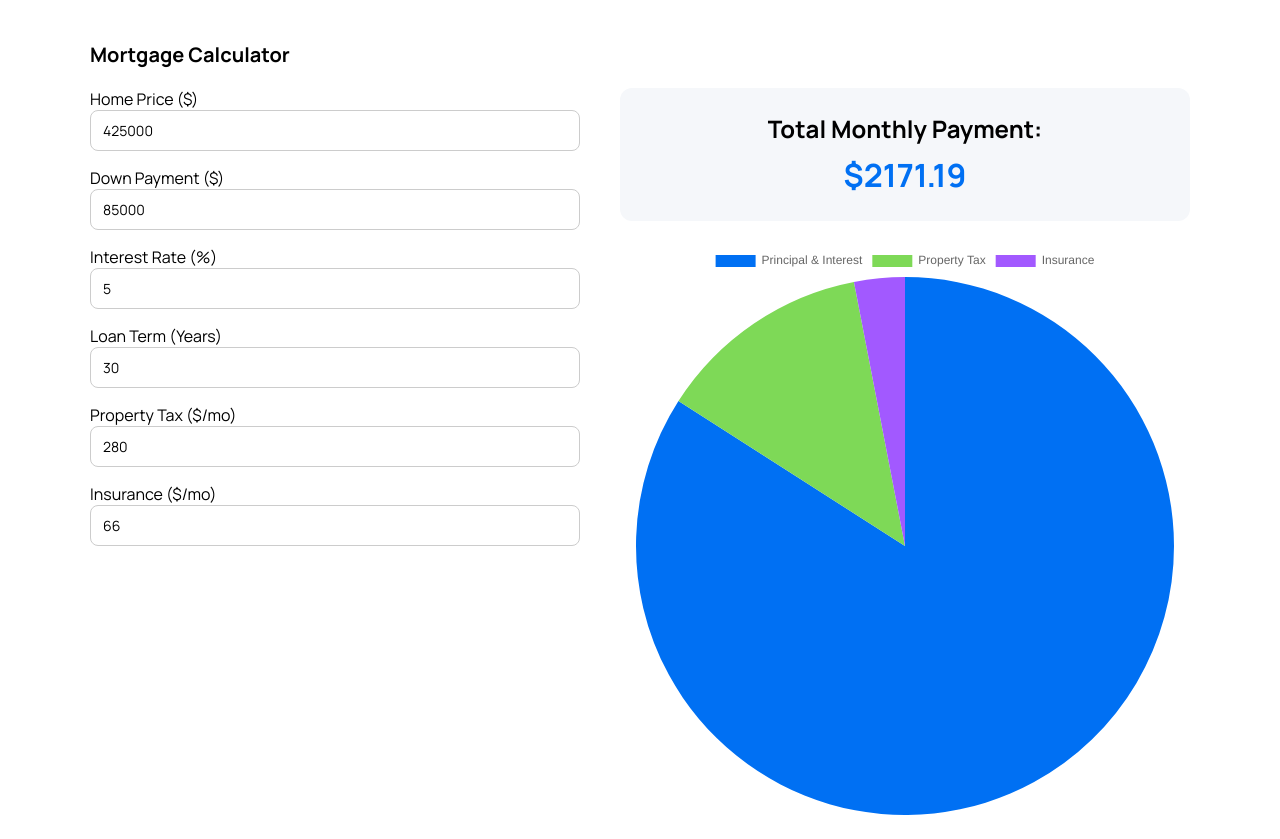
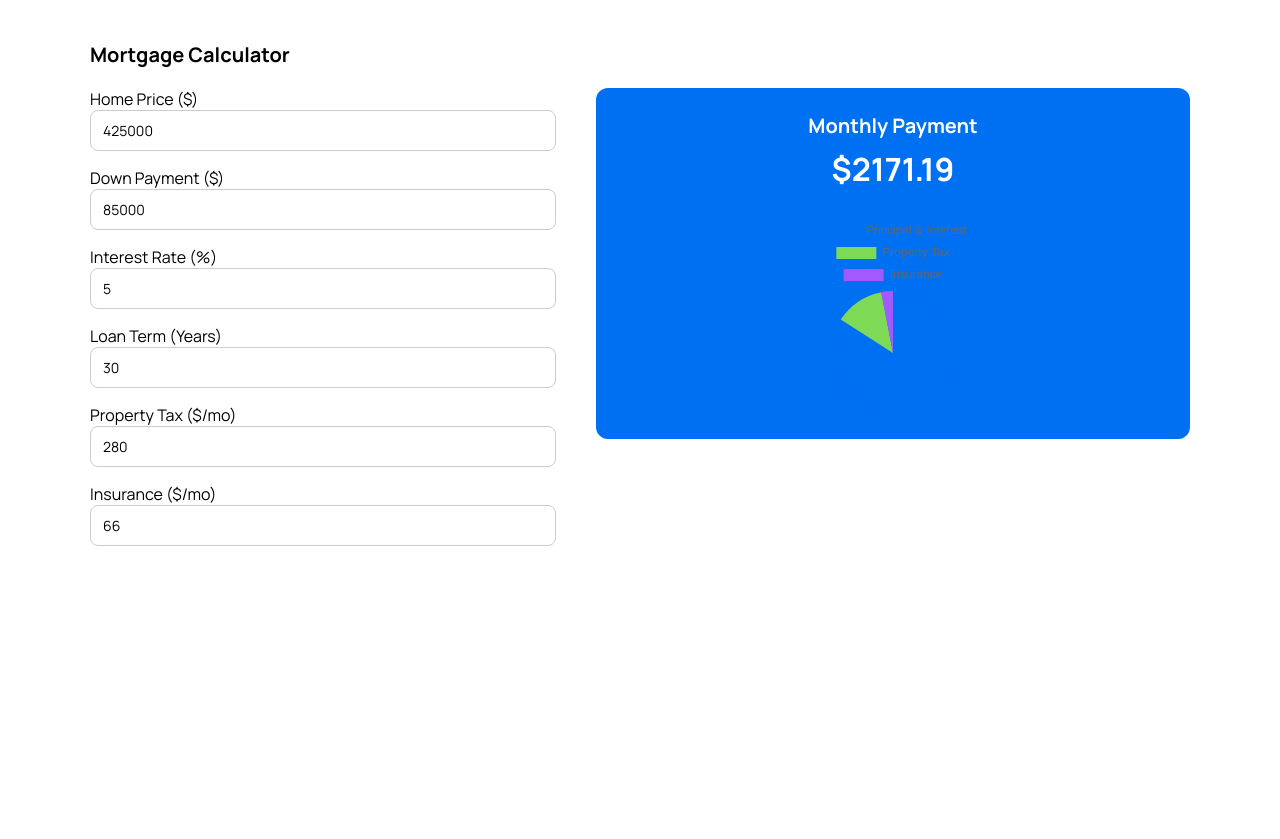
Before and after one commit to rbuzuti1801/mortgage-final-layout, a React (Create React App) app: page / in a window 1280 px wide. After the commit the page ends 800 px from the top, so only its background shows below. Built offline with nearby package versions, Linux system fonts and the light colour scheme.

Commit message:
Add files via upload

```diff
--- a/src/App.js
+++ b/src/App.js
@@ -117,25 +117,31 @@ export default function App() {
           />
         </div>
 
-        {/* Right Column – Value + Chart */}
-        <div style={{ flex: "1 1 400px", minWidth: 300 }}>
+        {/* Right Column – Blue Box + Small Chart */}
         <div
           style={{
-              backgroundColor: "#F5F7FA",
+            flex: "1 1 400px",
+            minWidth: 300,
+            backgroundColor: "#0070F3",
             borderRadius: 12,
-              padding: "24px 16px",
-              textAlign: "center",
-              fontWeight: 700,
-              fontSize: 24,
-              marginBottom: 24,
+            padding: 24,
+            color: "#fff",
+            display: "flex",
+            flexDirection: "column",
+            justifyContent: "space-between",
+            alignItems: "center",
+            height: "100%",
           }}
         >
-            Total Monthly Payment:
-            <div style={{ fontSize: 32, color: "#0070F3", marginTop: 8 }}>
+          <div style={{ textAlign: "center", fontWeight: 700, fontSize: 20 }}>
+            Monthly Payment
+            <div style={{ fontSize: 32, marginTop: 8 }}>
               ${monthlyTotal.toFixed(2)}
             </div>
           </div>
+          <div style={{ width: 200, marginTop: 24 }}>
             <Pie data={data} />
+          </div>
         </div>
       </div>
     </div>
```
Lines whose indentation alone changed are shown as unchanged.
